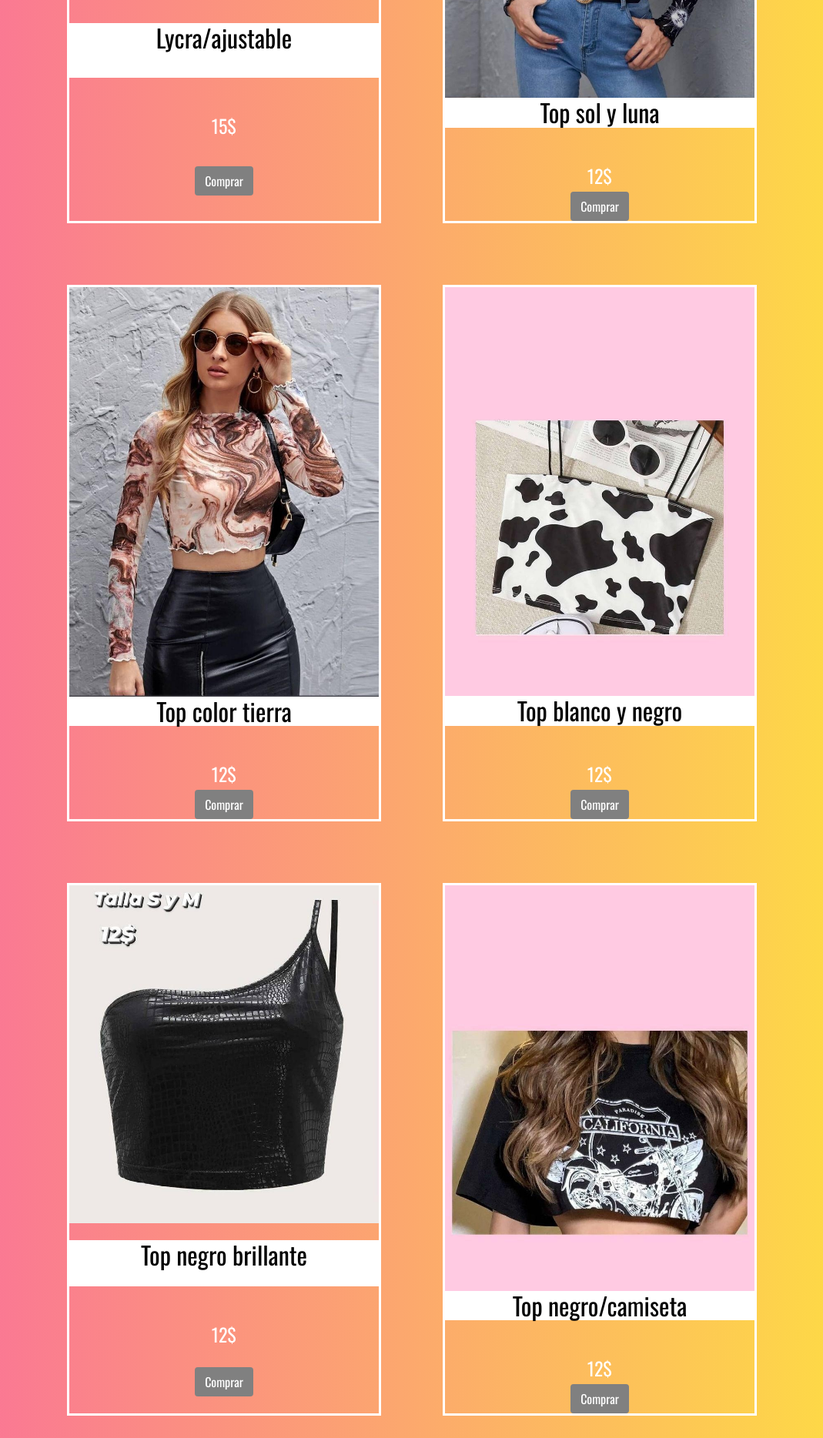
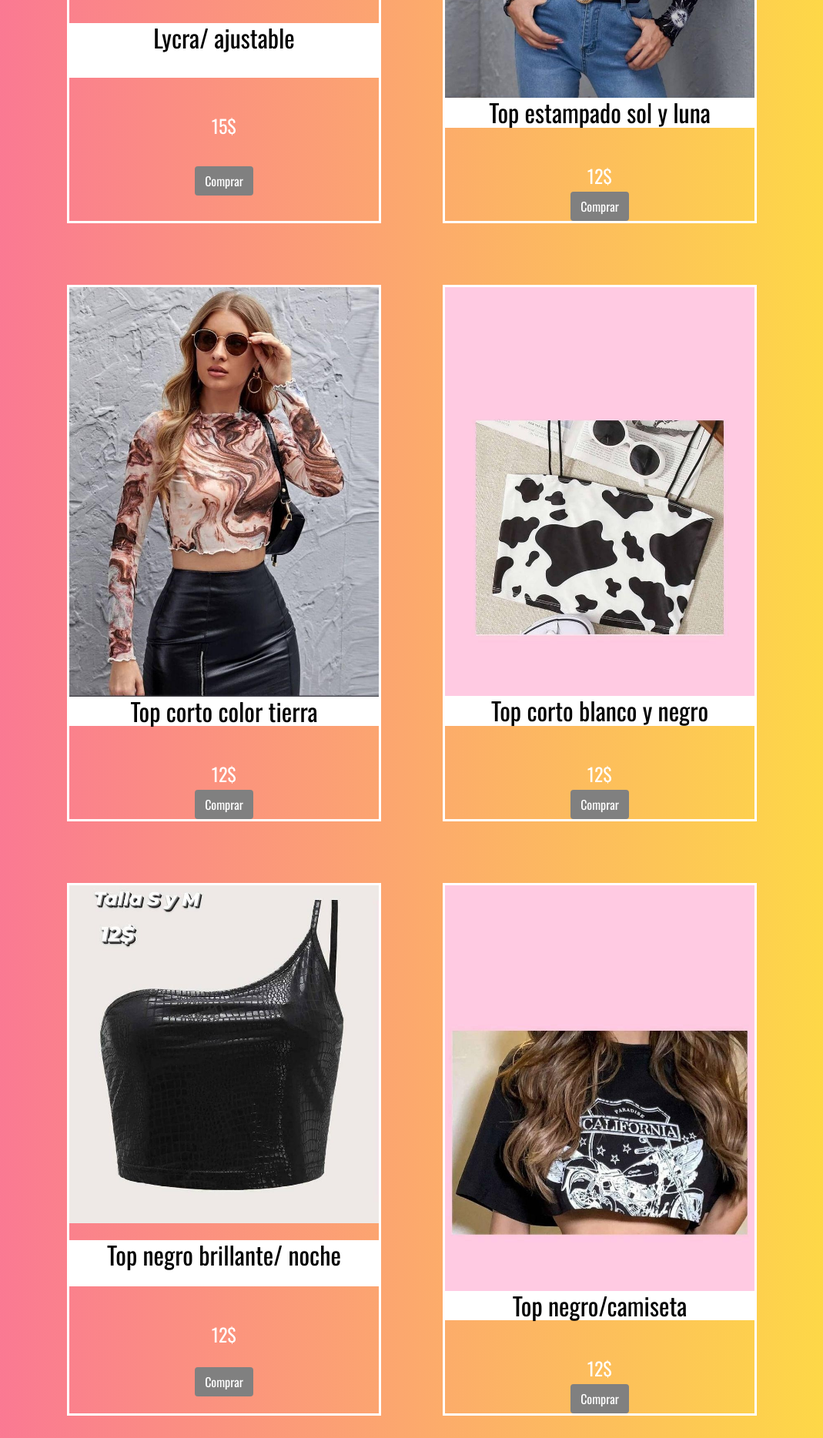
Before and after one commit to luzmarm/proyecto-coder, a website: page pages/blusas.html in a window 1280 px wide. Shown: the part 2258-4126 px from the top of the page at 77% size, without its empty margins (105-1174 px from the left). Drawn offline with nearby package versions, Linux system fonts and the light colour scheme.

Commit message:
modificando parrafos y textos en las paginas de blusas y vestidos

```diff
--- a/pages/blusas.html
+++ b/pages/blusas.html
@@ -96,7 +96,7 @@
 
             <div class="item">
                 <img src="../img/top blanco corto.jpg" alt="top-blanco">
-                <h2 class="titulo">Lycra/ajustable</h2>
+                <h2 class="titulo">Lycra/ ajustable</h2>
                 <br>15$
                 <div id="main-container">
                     <a href="#" class="btn btn-green"> Comprar</a>
@@ -105,7 +105,7 @@
 
             <div class="item">
                 <img src="../img/top estampado negro.jpg" alt="estampado">
-                <h2 class="titulo">Top sol y luna</h2>
+                <h2 class="titulo">Top estampado sol y luna</h2>
                 <br>12$
                 <div id="main-container">
                     <a href="#" class="btn btn-green"> Comprar</a>
@@ -114,7 +114,7 @@
 
             <div class="item">
                 <img src="../img/top estampado.jpg" alt="top-colores">
-                <h2 class="titulo"> Top color tierra</h2>
+                <h2 class="titulo"> Top corto color tierra</h2>
                 <br> 12$
                 <div id="main-container">
                     <a href="#" class="btn btn-green"> Comprar</a>
@@ -123,7 +123,7 @@
 
             <div class="item">
                 <img src="../img/top manchas.jpg" alt="top-blanco">
-                <h2 class="titulo">Top blanco y negro</h2>
+                <h2 class="titulo">Top corto blanco y negro</h2>
                 <br>12$
                 <div id="main-container">
                     <a href="#" class="btn btn-green"> Comprar</a>
@@ -132,7 +132,7 @@
 
             <div class="item">
                 <img src="../img/top negro brillante.jpg" alt="top-negro">
-                <h2 class="titulo"> Top negro brillante </h2>
+                <h2 class="titulo"> Top negro brillante/ noche</h2>
                 <br> 12$
                 <div id="main-container">
                     <a href="#" class="btn btn-green"> Comprar</a>
```
Also changed, not shown: pages/vestidos.html (+5 -5 lines).
